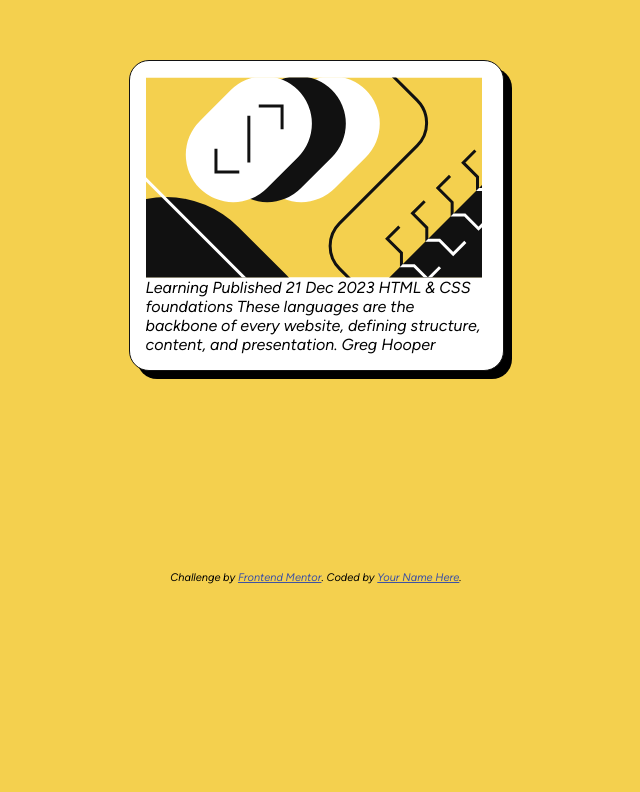
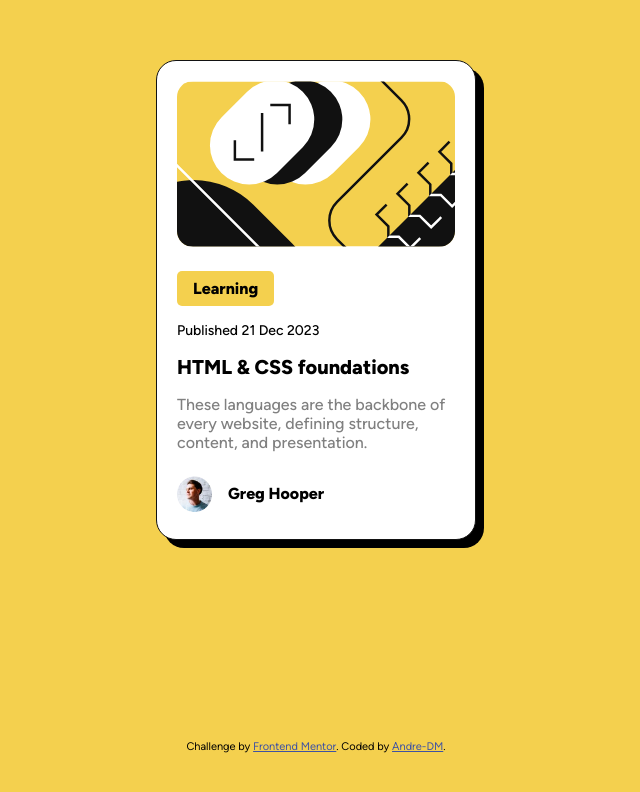
Before and after one commit to Andre-DM/blog-preview-card-main, a plain HTML site: page index.html in a window 1280 px wide. Shown: the part 140-932 px from the top of the page, without its empty margins (324-964 px from the left). After the commit the page ends 893 px from the top, so only its background shows below. Drawn offline with Linux system fonts and the light colour scheme.

Commit message:
Complete project

```diff
--- a/index.html
+++ b/index.html
@@ -1,40 +1,56 @@
 <!DOCTYPE html>
 <html lang="en">
   <head>
-  <meta charset="UTF-8">
-  <meta name="viewport" content="width=device-width, initial-scale=1.0"> <!-- displays site properly based on user's device -->
+    <meta charset="UTF-8" />
+    <meta name="viewport" content="width=device-width, initial-scale=1.0" />
+    <!-- displays site properly based on user's device -->
 
-  <link rel="icon" type="image/png" sizes="32x32" href="./assets/images/favicon-32x32.png">
-  <link rel="stylesheet" href="style.css">
+    <link
+      rel="icon"
+      type="image/png"
+      sizes="32x32"
+      href="./assets/images/favicon-32x32.png"
+    />
+    <link rel="stylesheet" href="style.css" />
     <title>Frontend Mentor | Blog preview card</title>
 
     <!-- Feel free to remove these styles or customise in your own stylesheet 👍 -->
     <style>
-    .attribution { font-size: 11px; text-align: center; }
-    .attribution a { color: hsl(228, 45%, 44%); }
+      .attribution {
+        font-size: 11px;
+        text-align: center;
+      }
+      .attribution a {
+        color: hsl(228, 45%, 44%);
+      }
     </style>
   </head>
   <body>
-
     <main class="container">
-    <figure class="card-img">
-      <img src="./assets/images/illustration-article.svg" alt="">
+      <figure class="main-img-box">
+        <img src="./assets/images/illustration-article.svg" alt="" />
       </figure>
-    Learning
-
-  Published 21 Dec 2023
-
-  HTML & CSS foundations
-
-  These languages are the backbone of every website, defining structure, content, and presentation.
-
-  Greg Hooper
+      <p class="status">Learning</p>
+      <p class="publication">Published 21 Dec 2023</p>
+      <h1>HTML & CSS foundations</h1>
+      <p class="description">
+        These languages are the backbone of every website, defining structure,
+        content, and presentation.
+      </p>
+      <section class="profile">
+        <figure class="profile-img">
+          <img src="./assets/images/image-avatar.webp" alt="" />
+        </figure>
+        <p>Greg Hooper</p>
+      </section>
     </main>
 
     <footer class="attribution">
-    Challenge by <a href="https://www.frontendmentor.io?ref=challenge" target="_blank">Frontend Mentor</a>.
-    Coded by <a href="#">Your Name Here</a>.
+      Challenge by
+      <a href="https://www.frontendmentor.io?ref=challenge" target="_blank"
+        >Frontend Mentor</a
+      >. Coded by
+      <a href="https://www.frontendmentor.io/profile/Andre-DM">Andre-DM</a>.
     </footer>
-
   </body>
 </html>
--- a/style.css
+++ b/style.css
@@ -1,8 +1,6 @@
 @font-face {
   font-family: "Figtree";
   src: url(./assets/fonts/Figtree-VariableFont_wght.ttf) format("truetype");
-  src: url(./assets/fonts/Figtree-Italic-VariableFont_wght.ttf)
-    format("truetype");
 }
 
 /* Custom Properties */
@@ -34,13 +32,9 @@
 
 body {
   -webkit-font-smoothing: antialiased;
-  width: 100%;
-  min-height: 100vh;
   font-family: "Figtree", sans-serif;
   font-size: var(--fs-regular);
   background-color: var(--clr-yellow);
-  /* display: grid;
-  place-items: center; */
 }
 
 img,
@@ -76,12 +70,64 @@ h6 {
 
 /* Card styles */
 
+p {
+  margin-block: 1rem;
+  max-width: max-content;
+}
+
 .container {
   background-color: var(--clr-white);
-    max-width: 375px;
-    padding: 1rem;
+  max-width: 320px;
+  padding: 1.25rem;
   margin: 200px auto;
   border: 1px solid var(--clr-black);
   border-radius: 20px;
   box-shadow: 8px 8px;
+  font-weight: var(--fw-bold);
+
+  .main-img-box {
+    margin-bottom: 1.5rem;
   }
+
+  img {
+    border-radius: 16px;
+  }
+
+  .status {
+    font-weight: var(--fw-bold);
+    background-color: var(--clr-yellow);
+    padding: 8px 16px;
+    border-radius: 5px;
+  }
+
+  .publication {
+    font-size: 0.875rem;
+    font-weight: var(--fw-regular);
+  }
+
+  h1 {
+    font-size: 1.25rem;
+    font-weight: var(--fw-bold);
+  }
+
+  h1:hover {
+    color: var(--clr-yellow);
+    cursor: pointer;
+  }
+
+  .description {
+    font-weight: var(--fw-regular);
+    color: var(--clr-grey);
+  }
+
+  .profile {
+    display: flex;
+    gap: 1rem;
+    align-items: center;
+
+    .profile-img {
+      width: 35px;
+      height: 35px;
+    }
+  }
+}
```
Also changed, not shown: assets/images/Frontend-Mentor-Blog-preview-card.png (added), 2 other files. Lines whose indentation alone changed are shown as unchanged.
